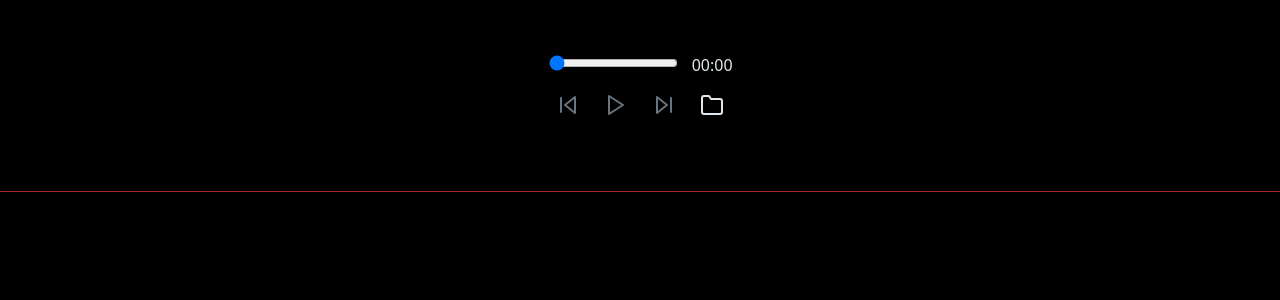
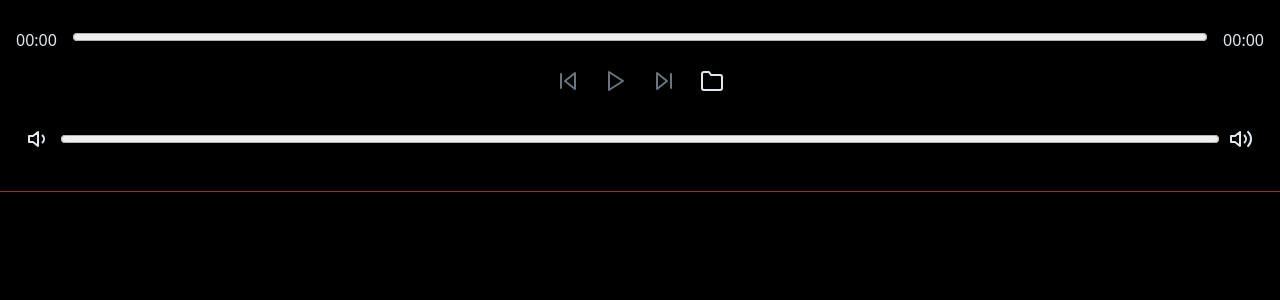
Before and after one commit to symbolic-dreams/standing-echo, a Vue app: page / in a window 1280 px wide. Shown: the top 300 px of the page. Built offline with nearby package versions, Linux system fonts and the light colour scheme.

Commit message:
- Implemented volume control - Installed vux

```diff
--- a/package.json
+++ b/package.json
@@ -12,7 +12,8 @@
     "register-service-worker": "^1.7.1",
     "vue": "^2.6.11",
     "vue-class-component": "^7.2.3",
-    "vue-property-decorator": "^8.4.2"
+    "vue-property-decorator": "^8.4.2",
+    "vuex": "^3.5.1"
   },
   "devDependencies": {
     "@types/jest": "^24.0.19",
--- a/src/components/Player.vue
+++ b/src/components/Player.vue
@@ -8,14 +8,23 @@
   display: flex;
   flex-direction: column;
   justify-content: center;
-  align-items: center;
+  align-items: stretch;
   height: 2in;
   position: relative;
 }
 .seekbar {
-  margin-right: 1em;
+  display: flex;
+  flex-direction: row;
+}
+.seekbar time {
+  margin: 0 1em;
+}
+.seekbar progress {
+  cursor: pointer;
+  width: 100%;
 }
 .controls {
+  text-align: center;
   border: none;
 }
 #browse {
@@ -41,12 +50,17 @@
 
 <template>
   <article class="player">
-    <audio v-on:loadedmetadata="loadedMetadata" v-on:timeupdate="timeUpdate"></audio>
+    <audio
+     v-on:loadedmetadata="loadedMetadata"
+     v-on:timeupdate="timeUpdate"
+    ></audio>
     <input type='file' id='browse' accept="audio/*" v-on:change="browse">
-    <div>
-      <input type="range" class="seekbar" min="0" :max="duration" :value="currentTime" />
-      <time datetime="PT0H00M">{{ durationString }}</time>
-    </div>
+    <section class="seekbar">
+      <time :datetime="currentTimeFormatString">{{ currentTimeString }}</time>
+      <progress :max="duration" :value="currentTime" v-on:click="progressClick" />
+      <time :datetime="durationFormatString">{{ durationString }}</time>
+    </section>
+
     <fieldset class="controls">
       <player-button
        icon="skip-back"
@@ -64,8 +78,7 @@
         v-on:click="pause"
         :disabled="trackIndex == -1"
         :hidden="isPaused"
-        title="Pause"
-       />
+        title="Pause" />
       <player-button
        icon="skip-forward"
        v-on:click="skipForward"
@@ -76,15 +89,27 @@
        v-on:click="open"
        title="Open file(s)" />
     </fieldset>
+    <volume
+     :loudness="volume"
+     :muted="isMuted"
+     v-on:volume-change="volumeChange"
+     v-on:max-vol="maxVolume"
+     v-on:mute-vol="muteVolume" />
   </article>
 </template>
 
 <script lang="ts">
 import { Component, Vue } from 'vue-property-decorator';
 import PlayerButton from './PlayerButton.vue'
+import Volume from './Volume.vue'
+
+function timeSpan(seconds: number): [string, string, string] {
+  const d = new Date(1000 * seconds).toISOString()
+  return d.substr(11, 8).split(':') as [string, string, string]
+}
 
 @Component({
-  components: { PlayerButton }
+  components: { PlayerButton, Volume }
 })
 export default class Player extends Vue {
   private elAudio!: HTMLAudioElement
@@ -93,21 +118,62 @@ export default class Player extends Vue {
   currentTime = 0
   duration = 0
   isPaused = false
+  isMuted = false
   trackIndex = -1
   tracks: string[] = []
+  volume = 0
+
+  get currentTimeString(): string {
+    const [hh,mm,ss] = timeSpan(this.currentTime)
+    return hh == '00' ? `${mm}:${ss}` : `${hh}:${mm}:${ss}`
+  }
+
+  get currentTimeFormatString(): string {
+    const [hh,mm,ss] = timeSpan(this.currentTime)
+    return `PT${hh}H${mm}M${ss}S`
+  }
 
   get durationString(): string {
-    const d = new Date(1000 * this.duration).toISOString()
-    return d.substr(11,2) == '00' ? d.substr(14, 5) : d.substr(11, 8)
+    const [hh,mm,ss] = timeSpan(this.duration)
+    return hh == '00' ? `${mm}:${ss}` : `${hh}:${mm}:${ss}`
+  }
+
+  get durationFormatString(): string {
+    const [hh,mm,ss] = timeSpan(this.duration)
+    return `PT${hh}H${mm}M${ss}S`
   }
 
   browse(e: Event) {
-    const target = e.target as HTMLInputElement
+    const target = e.target as HTMLInputElement,
+          files = target.files || []
+    if(!files.length)
+      return;
+
     this.pause()
     this.tracks.forEach(track => URL.revokeObjectURL(track))
-    this.tracks = Array.from(target?.files || [], URL.createObjectURL)
-    this.trackIndex = 0
+    Object.assign(this, {
+      tracks: Array.from(target.files || [], URL.createObjectURL),
+      currentTime: 0,
+      duration: 0,
+      isMuted: false,
+      trackIndex: 0,
+      volume: 0
+    })
+    this.elAudio.src = this.tracks[0]
     this.play()
+  }
+
+  loadedMetadata() {
+    this.duration = this.elAudio.duration
+    this.volume = this.elAudio.volume
+  }
+
+  maxVolume() {
+    this.volume = this.elAudio.volume = 1
+  }
+
+  muteVolume() {
+    this.isMuted = this.elAudio.muted = !this.elAudio.muted
   }
 
   mounted() {
@@ -125,15 +191,17 @@ export default class Player extends Vue {
     if(!this.tracks.length) {
         return
     } else {
-      const currentTrack = this.tracks[this.trackIndex]
-      this.elAudio.src = currentTrack
       this.isPaused = false
       await this.elAudio.play()
     }
   }
 
-  loadedMetadata() {
-    this.duration = this.elAudio.duration
+  progressClick(e: MouseEvent){
+    const tg = e.target as HTMLProgressElement,
+          clickPos = (e.pageX  - tg.offsetLeft) / tg.offsetWidth,
+          clickTime = clickPos * this.elAudio.duration;
+
+    this.elAudio.currentTime = clickTime;
   }
 
   skipBack() {
@@ -148,6 +216,10 @@ export default class Player extends Vue {
     this.currentTime = this.elAudio.currentTime
   }
 
+  volumeChange(value: number) {
+    this.volume = this.elAudio.volume = value
+  }
+
   open(){
     this.elBrowse.click()
   }
--- a/src/components/PlayerButton.vue
+++ b/src/components/PlayerButton.vue
@@ -8,6 +8,10 @@ button {
   display: inline-flex;
   align-items: center;
   justify-content: center;
+  cursor: pointer;
+}
+button:disabled {
+  cursor: not-allowed;
 }
 </style>
 
--- /dev/null
+++ b/src/components/Volume.vue
@@ -0,0 +1,55 @@
+<style scoped>
+.volume {
+    align-items: center;
+    display: flex;
+    flex-direction: row;
+    padding: 0 1em;
+}
+progress {
+    cursor: pointer;
+    width: 100%;
+}
+</style>
+
+<template>
+    <article class="volume">
+        <player-button
+         :icon="muteIcon"
+         v-on:click="$emit('mute-vol')"
+         title="Mute" />
+        <progress max="1" :value="loudness" v-on:click="volumeChange" />
+        <player-button
+         icon="volume-2"
+         v-on:click="$emit('max-vol')"
+         title="Max" />
+    </article>
+</template>
+
+<script lang="ts">
+import { Component, Prop, Vue } from 'vue-property-decorator';
+import PlayerButton from './PlayerButton.vue'
+
+@Component({
+  components: { PlayerButton }
+})
+export default class Volume extends Vue {
+  @Prop() private loudness!: number;
+  @Prop() private muted!: boolean
+
+  private elProgress!: HTMLProgressElement
+
+  get muteIcon(): string {
+      return this.muted ? 'volume-x' : 'volume-1'
+  }
+
+  mounted() {
+      this.elProgress = this.$el.querySelector('progress') as HTMLProgressElement
+  }
+
+  volumeChange(e: MouseEvent){
+    const tg = e.target as HTMLProgressElement,
+          clickPos = (e.pageX  - tg.offsetLeft) / tg.offsetWidth;
+    this.$emit('volume-change', clickPos)
+  }
+}
+</script>
--- a/src/main.ts
+++ b/src/main.ts
@@ -1,5 +1,5 @@
 import Vue from 'vue'
-import App from './App.vue'
+import App from './components/App.vue'
 import './registerServiceWorker'
 
 new Vue({
--- /dev/null
+++ b/src/store/index.ts
@@ -0,0 +1,4 @@
+import Vue from 'vue'
+import Vuex from 'vuex'
+
+Vue.use(Vuex)
```
Also changed, not shown: src/components/App.vue (renamed from src/App.vue, +4 -4 lines), 1 other file (tests, documents, lock files or other folders).
